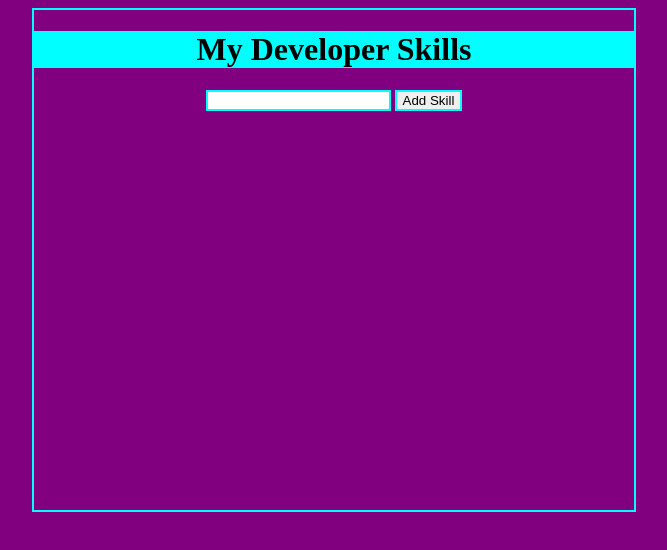
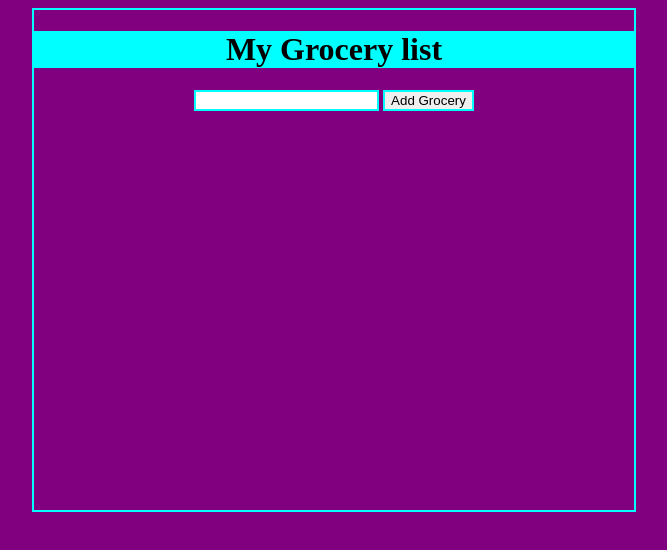
Before and after one commit to Davidslider/jquery, a plain HTML site: page index.html in a window 1280 px wide. Shown: the whole page, without its empty margins (306-973 px from the left). Drawn offline with nearby package versions, Linux system fonts and the light colour scheme.

Commit message:
updated to grocery list

```diff
--- a/index.html
+++ b/index.html
@@ -4,7 +4,7 @@
     <meta charset="UTF-8">
     <meta name="viewport" content="width=device-width, initial-scale=1.0">
     <meta http-equiv="X-UA-Compatible" content="ie=edge">
-    <title>Document</title>
+    <title>David's Grocery List Program</title>
     <script
   src="https://code.jquery.com/jquery-3.3.1.min.js"
   integrity="sha256-FgpCb/KJQlLNfOu91ta32o/NMZxltwRo8QtmkMRdAu8="
@@ -14,9 +14,9 @@
 </head>
 <body>
     <div id="container">
-    <h1>My Developer Skills</h1>
+    <h1>My Grocery list</h1>
     <input  type="text" />
-    <button>Add Skill</button>
+    <button>Add Grocery</button>
     </div>
 </body>
 </html>
--- a/js/main.js
+++ b/js/main.js
@@ -5,7 +5,7 @@ $('button').on('click', createSkill)
 function createSkill() {
     const $skill = $('input').val()
     if (!$skill) {
-        alert('YO! Chill add a skill')
+        alert('You need to add a new grocery item!')
     } else {
         const $listItem = $(`<p><span>X</span> | ${$skill}</p>`)
 
```
